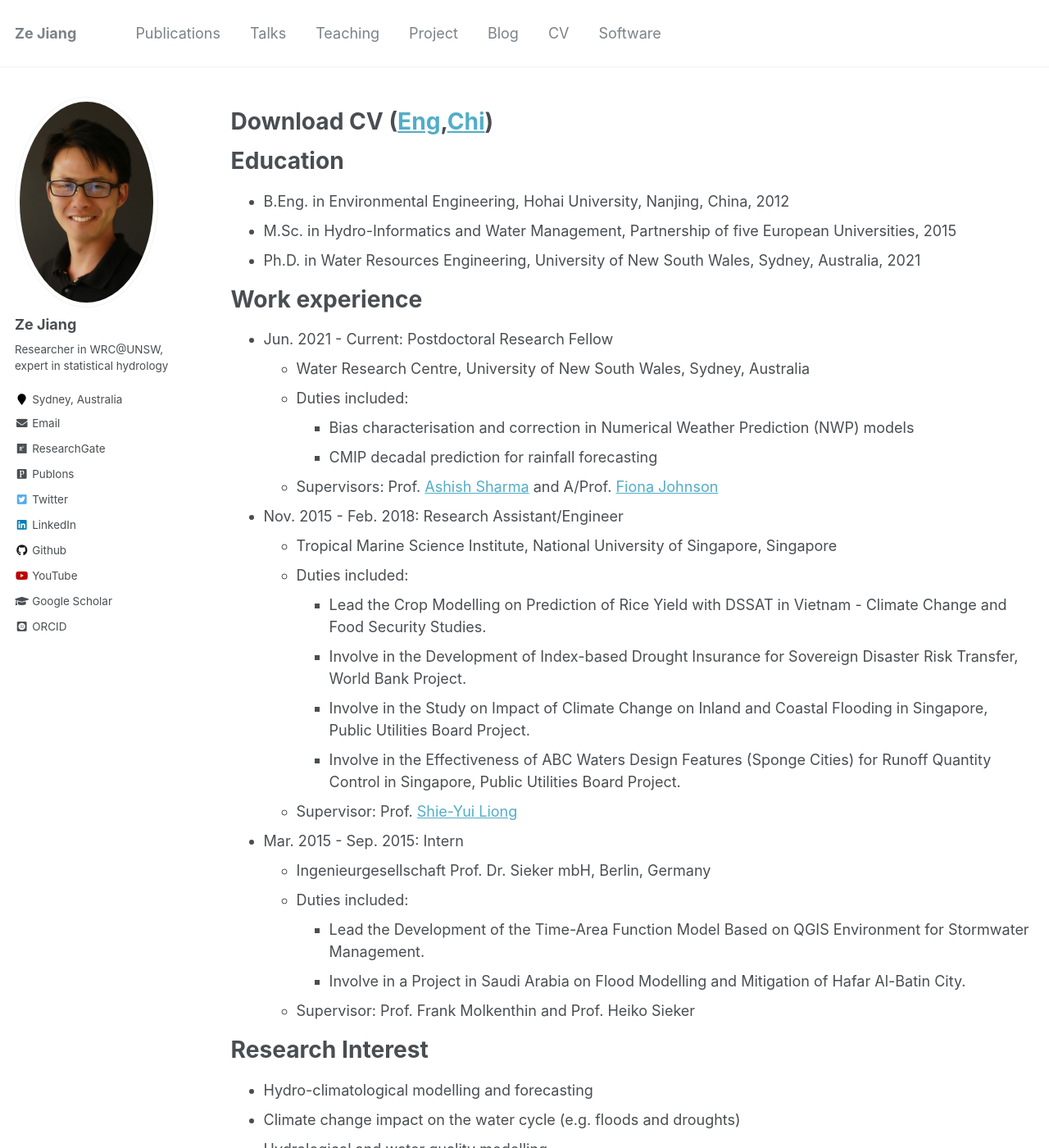
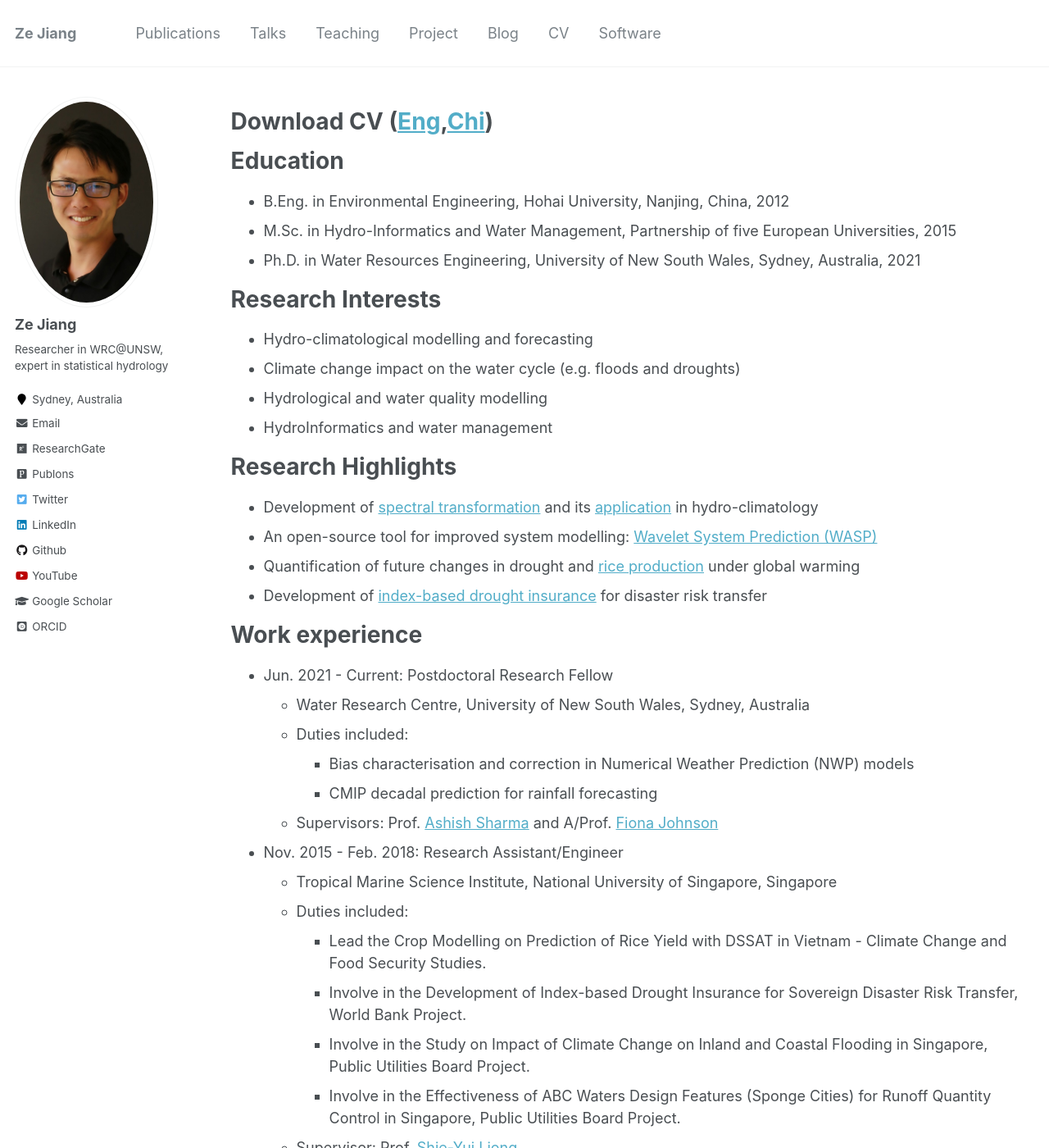
Before and after one commit to zejiang-unsw/zejiang-unsw.github.io, a Jekyll site: the page built from _pages/cv.md, in a window 1280 px wide and 1400 px high. Shown: the whole window at 82% size. Built offline with Jekyll 4.4.1, drawn with Linux system fonts in a browser that asks for light colours; some web fonts are replaced; some of the changed text lies outside the part shown.

Commit message:
Update cv.md

```diff
--- a/_pages/cv.md
+++ b/_pages/cv.md
@@ -16,6 +16,20 @@ Education
 * B.Eng. in Environmental Engineering, Hohai University, Nanjing, China, 2012
 * M.Sc. in Hydro-Informatics and Water Management, Partnership of five European Universities, 2015
 * Ph.D. in Water Resources Engineering, University of New South Wales, Sydney, Australia, 2021
+
+Research Interests
+======
+* Hydro-climatological modelling and forecasting
+* Climate change impact on the water cycle (e.g. floods and droughts)
+* Hydrological and water quality modelling
+* HydroInformatics and water management
+
+Research Highlights
+======
+* Development of [spectral transformation](https://doi.org/10.1029/2019WR026962) and its [application](https://doi.org/10.1016/j.jhydrol.2021.126816) in hydro-climatology
+* An open-source tool for improved system modelling: [Wavelet System Prediction (WASP)](https://doi.org/10.1016/j.envsoft.2020.104907)
+* Quantification of future changes in drought and [rice production](https://doi.org/10.1007/s00704-018-2617-z) under global warming
+* Development of [index-based drought insurance](https://doi.org/10.1108/AFR-02-2020-0020) for disaster risk transfer
 
 Work experience
 ======
@@ -41,13 +55,6 @@ Work experience
     + Lead the Development of the Time-Area Function Model Based on QGIS Environment for Stormwater Management.
     + Involve in a Project in Saudi Arabia on Flood Modelling and Mitigation of Hafar Al-Batin City.
   * Supervisor: Prof. Frank Molkenthin and Prof. Heiko Sieker
-
-Research Interest
-======
-* Hydro-climatological modelling and forecasting
-* Climate change impact on the water cycle (e.g. floods and droughts)
-* Hydrological and water quality modelling
-* HydroInformatics and water management
 
 Publications
 ======
```
